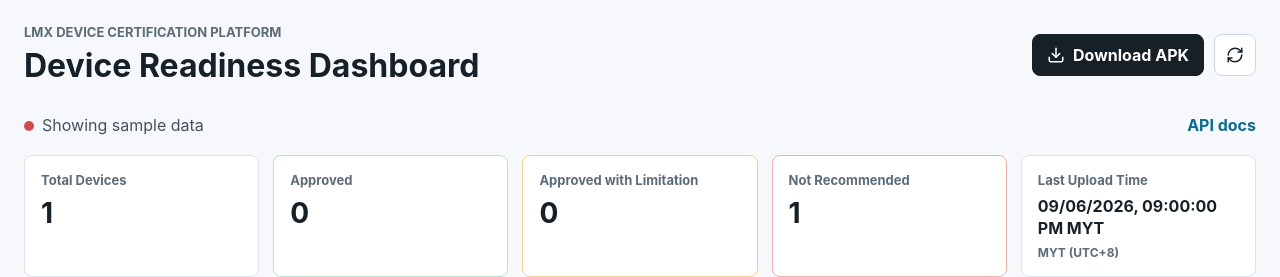
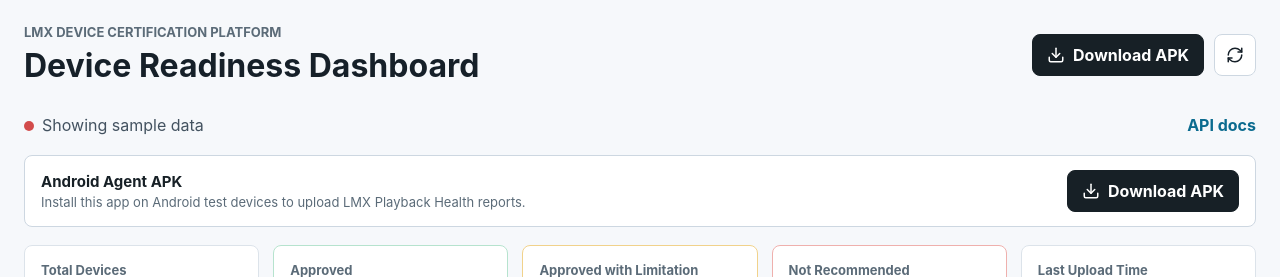
Before and after one commit to grympha/Device-Certification-Platform, a React (Vite) app in the folder dashboard/: page / in a window 1280 px wide. Shown: the top 277 px of the page. Built offline with nearby package versions, Linux system fonts and the light colour scheme; no server answers.

Commit message:
Make dashboard APK download more visible

```diff
--- a/dashboard/src/main.jsx
+++ b/dashboard/src/main.jsx
@@ -247,6 +247,17 @@ function App() {
         </div>
         <a href={`${API_BASE_URL}/docs`} target="_blank" rel="noreferrer">
           API docs
+        </a>
+      </section>
+
+      <section className="apk-download-strip">
+        <div>
+          <strong>Android Agent APK</strong>
+          <span>Install this app on Android test devices to upload LMX Playback Health reports.</span>
+        </div>
+        <a className="download-apk-button prominent" href={APK_DOWNLOAD_URL} download="lmx-android-agent-debug.apk">
+          <Download size={18} />
+          Download APK
         </a>
       </section>
 
--- a/dashboard/src/styles.css
+++ b/dashboard/src/styles.css
@@ -139,6 +139,38 @@ h3 {
   margin-top: 18px;
   padding: 12px 0;
   color: #435260;
+}
+
+.apk-download-strip {
+  display: flex;
+  align-items: center;
+  justify-content: space-between;
+  gap: 16px;
+  max-width: 1560px;
+  margin: 8px auto 18px;
+  padding: 14px 16px;
+  border: 1px solid #cdd7e1;
+  border-radius: 8px;
+  background: #ffffff;
+}
+
+.apk-download-strip div {
+  display: grid;
+  gap: 3px;
+}
+
+.apk-download-strip strong {
+  color: #172026;
+  font-size: 15px;
+}
+
+.apk-download-strip span {
+  color: #5b6b78;
+  font-size: 13px;
+}
+
+.download-apk-button.prominent {
+  min-width: 150px;
 }
 
 .status-row a,
@@ -614,6 +646,11 @@ li {
     justify-content: flex-start;
   }
 
+  .apk-download-strip {
+    align-items: stretch;
+    flex-direction: column;
+  }
+
   h1 {
     font-size: 24px;
   }
```
